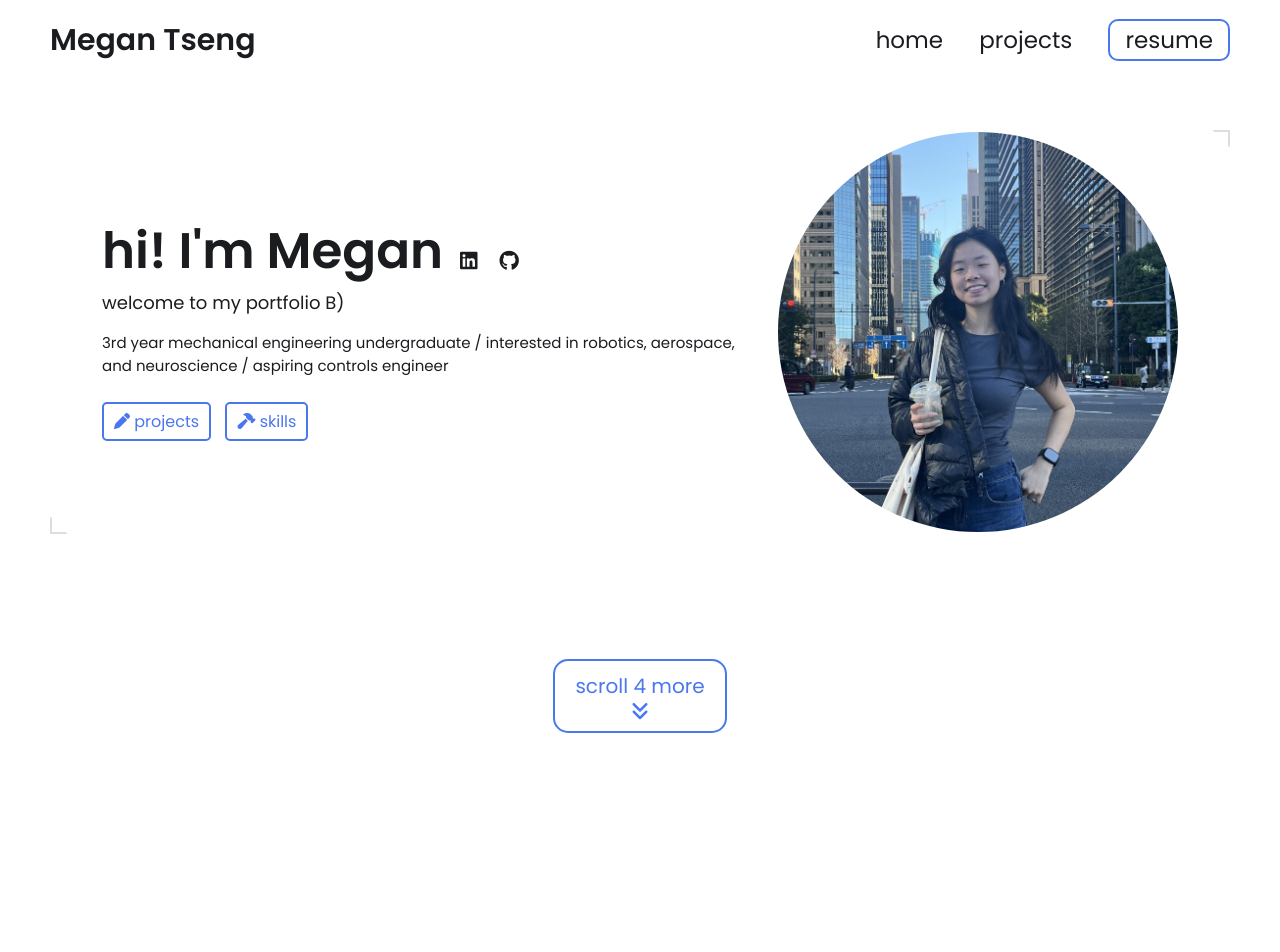
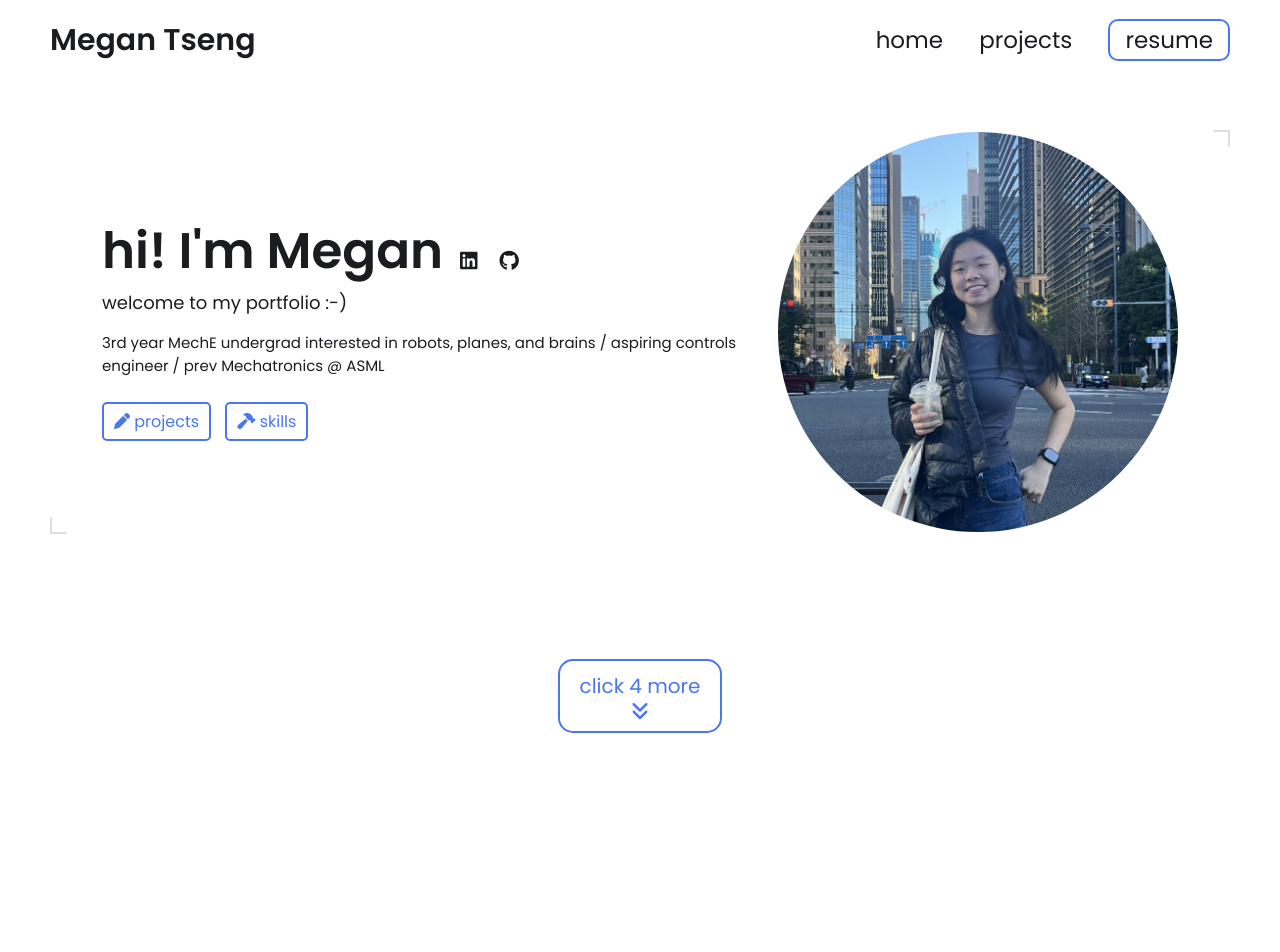
Before and after one commit to megg05/megg05.github.io, a Jekyll site: the page built from index.html, in a window 1280 px wide and 1400 px high. Shown: the top 952 px of the window. Built offline with Jekyll 4.4.1, drawn with Linux system fonts in a browser that asks for light colours.

Commit message:
idek what i did

```diff
--- a/_config.yml
+++ b/_config.yml
@@ -13,11 +13,11 @@ title: meg's portfolio # This is what shows up in the tab of the browser
 
 # Hero Section
 name: Megan Tseng
-headline: welcome to my portfolio B)
+headline: welcome to my portfolio :-)
 description: >- # dont remove this line. this will ignore all new lines until the next section
-  3rd year mechanical engineering undergraduate /
-  interested in robotics, aerospace, and neuroscience / aspiring
-  controls engineer
+  3rd year MechE undergrad interested in robots, planes, and brains / aspiring
+  controls engineer / prev Mechatronics @ ASML
+
 
 # Place your profile image in /assets/images/profile-image/folder and edit the file name
 profile_image: ./assets/images/profile-image/avatar.jpg
--- a/_includes/projects.html
+++ b/_includes/projects.html
@@ -16,7 +16,7 @@
                 {% endfor %}
             </div>
             <p class="project-description">{{ item.description }}</p>
-            <button class="read-more">Read more →</button>
+            <button class="read-more">more →</button>
         </div>
     </a>
 {% endfor %}
--- a/_layouts/post.html
+++ b/_layouts/post.html
@@ -15,11 +15,11 @@ layout: wrapper
         </div>
 
         <div class="project-description">
-            <h2>Project Overview</h2>
+            <h2>project overview</h2>
             <p>{{ page.description }}</p>
         </div>
         <div class="skills-card">
-            <h2>Skills Used</h2>
+            <h2>relevant skills</h2>
             <div class="skills-list">
                 {% for skill in page.skills %}
                 <span class="skill">{{ skill }}</span>
--- a/index.html
+++ b/index.html
@@ -11,7 +11,7 @@ layout: wrapper
 
 <div class="arrow">
     <a href="#projects">
-        scroll 4 more
+        click 4 more
     <i class="fa-solid fa-angles-down"></i>
     </a>
 </div>
```
